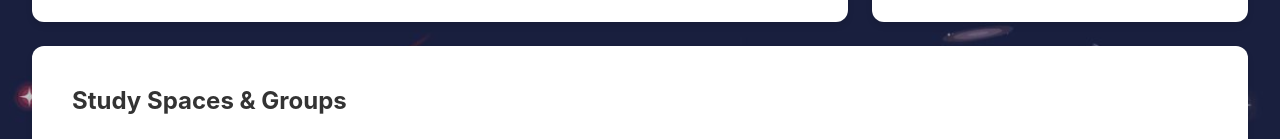
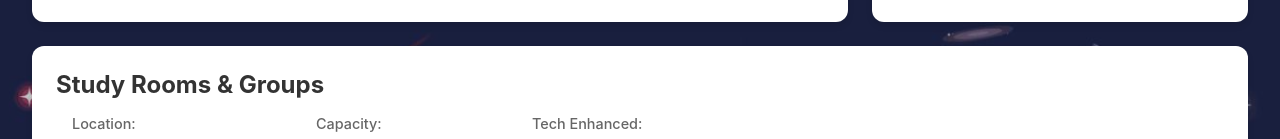
Before and after one commit to tiimbiim/ZotSpace, a React (Create React App) app in the folder zotspace_frontend/: page / in a window 1280 px wide. Shown: the part 1601-1740 px from the top of the page. Built offline with nearby package versions, Linux system fonts and the light colour scheme; no server answers; sample sign-in values are in the browser's storage; the HTML template or start-up script is replaced by a standard one.

Commit message:
fixed study rooms & groups widget) '

```diff
--- a/zotspace_frontend/src/components/Dashboard.js
+++ b/zotspace_frontend/src/components/Dashboard.js
@@ -56,7 +56,10 @@ const Dashboard = () => {
         <div className="widget study-timer">
           <StudyTimer />
         </div>
-        <div className="widget study-rooms" onClick={handleStudySpacesClick} style={{ cursor: 'pointer' }}>
+        <div className="widget study-rooms">
+          <div className="widget-header" onClick={handleStudySpacesClick} style={{ cursor: 'pointer' }}>
+            <h2>Study Rooms & Groups</h2>
+          </div>
           <StudyRooms />
         </div>
       </div>
--- a/zotspace_frontend/src/components/widgets/StudyRooms.js
+++ b/zotspace_frontend/src/components/widgets/StudyRooms.js
@@ -69,8 +69,6 @@ const StudyRooms = () => {
 
   return (
     <div className="study-rooms-widget">
-      <h2>Study Spaces & Groups</h2>
-
       <div className="filters-section">
         <div className="filter-group">
           <label>Location:</label>
```
